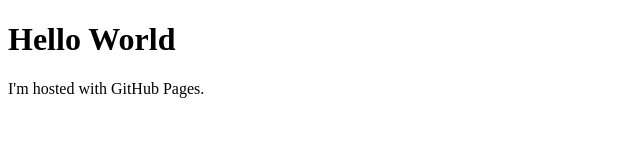
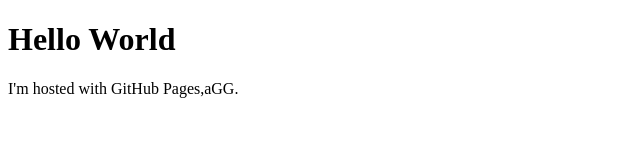
Before and after one commit to gmagrone7/gmagrone7.github.io, a plain HTML site: page index.html in a window 1280 px wide. Shown: the full height of the page, 0-640 px from the left. Drawn offline with Linux system fonts and the light colour scheme.

Commit message:
Update index

```diff
--- a/index.html
+++ b/index.html
@@ -2,6 +2,6 @@
 <html>
 <body>
 <h1>Hello World</h1>
-<p>I'm hosted with GitHub Pages.</p>
+<p>I'm hosted with GitHub Pages,aGG.</p>
 </body>
 </html>
```
